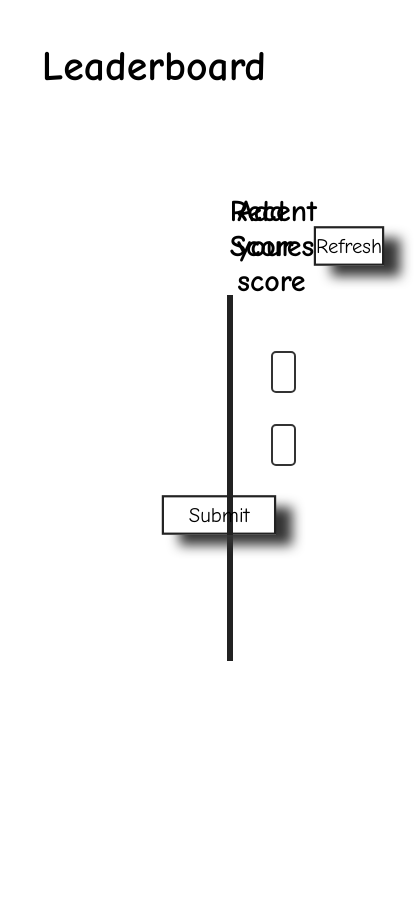
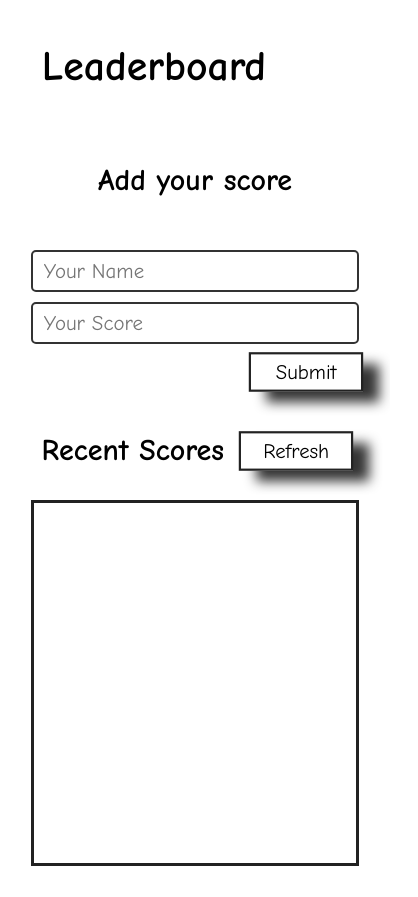
Before and after one commit to Bondok6/Leaderboard, a website built with webpack: page src/index.html in a window 390 px wide. Shown: the whole page, 418 px wide, since content can reach past the window. Before the commit the page ends 844 px from the top, so only its background shows below. Built offline with nearby package versions, Linux system fonts and the light colour scheme.

Commit message:
Add two media queries

```diff
--- a/src/style.css
+++ b/src/style.css
@@ -58,6 +58,13 @@ header {
   font-size: 2rem;
 }
 
+main {
+  width: 100vw;
+  display: flex;
+  justify-content: space-between;
+  padding: 4rem;
+}
+
 .recent-scores-section,
 .add-score-section {
   width: 50%;
@@ -110,13 +117,6 @@ header {
   background-color: rgb(199, 199, 199);
 }
 
-main {
-  width: 100%;
-  padding: 4rem 20rem;
-  display: flex;
-  justify-content: space-between;
-}
-
 form {
   width: 70%;
   display: flex;
@@ -135,3 +135,31 @@ input {
   border: 2px solid #333;
   border-radius: 5px;
 }
+
+@media screen and (max-width: 976px) {
+  main {
+    flex-direction: column-reverse;
+    align-items: center;
+    padding: 1rem;
+  }
+
+  .recent-scores-section,
+  .add-score-section {
+    width: 100%;
+  }
+
+  form {
+    width: 90%;
+  }
+}
+
+@media screen and (max-width: 500px) {
+  main {
+    padding: 1rem;
+  }
+
+  form {
+    width: 100%;
+    gap: 1rem;
+  }
+}
```
Also changed, not shown: dist/57011448dc08b9372b5e.css (added), dist/main.js.
